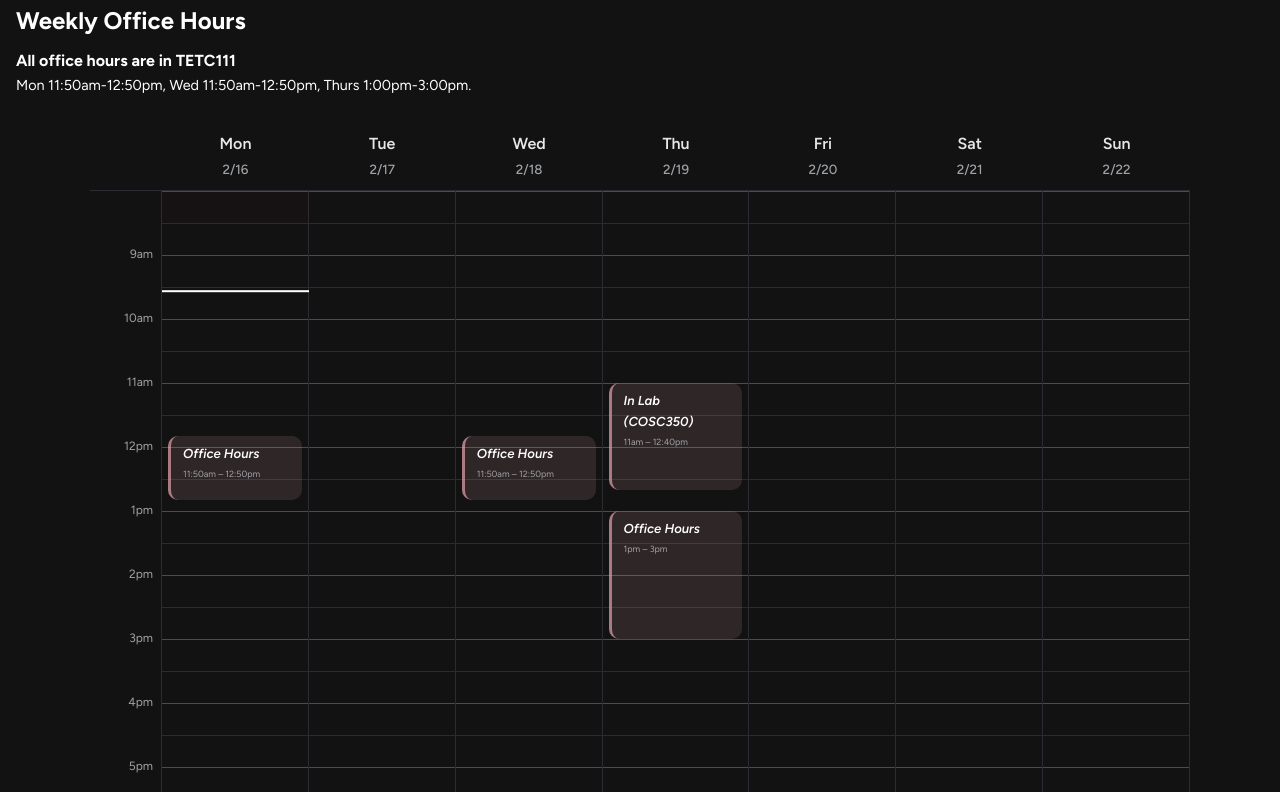
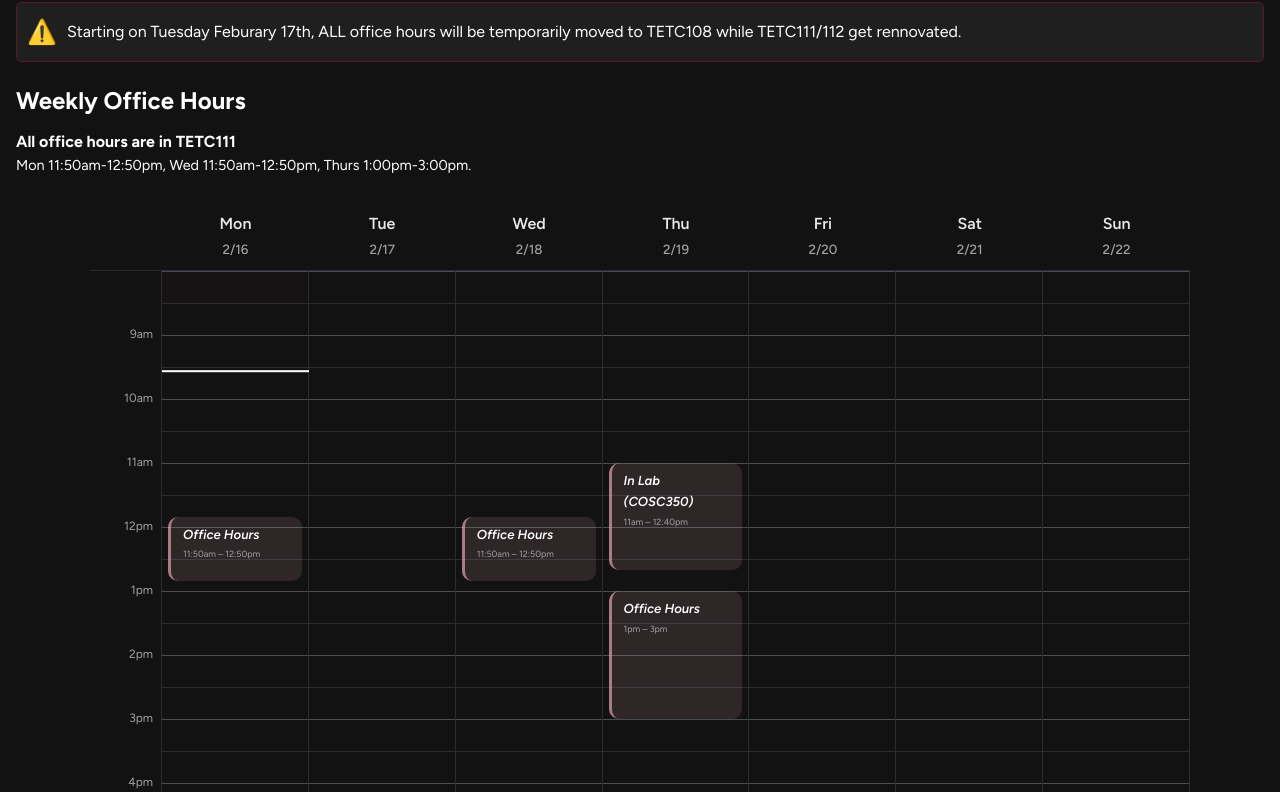
Before and after one commit to Jairik/office-hours, a plain HTML site: page index.html in a window 1280 px wide. Shown: the part 99-891 px from the top of the page. Drawn offline with Linux system fonts and the light colour scheme.

Commit message:
Adding note for construction this week

```diff
--- a/index.html
+++ b/index.html
@@ -27,12 +27,10 @@
         <button class="toggle-btn" id="themeToggle">Toggle Dark/Light</button>
     </header>
 
-    <!--
     <div class="alert-banner">
         <span style="font-size: 1.5rem; margin-right: 10px;">⚠️</span>
-        <span>On Friday 10/10, I will be moving my office hours from 2-3pm to 10am-11am.</span>
+        <span>Starting on Tuesday Feburary 17th, ALL office hours will be temporarily moved to TETC108 while TETC111/112 get rennovated.</span>
     </div>
-    -->
 
     <!-- Weekly Schedule -->
     <section id="schedule">
```
